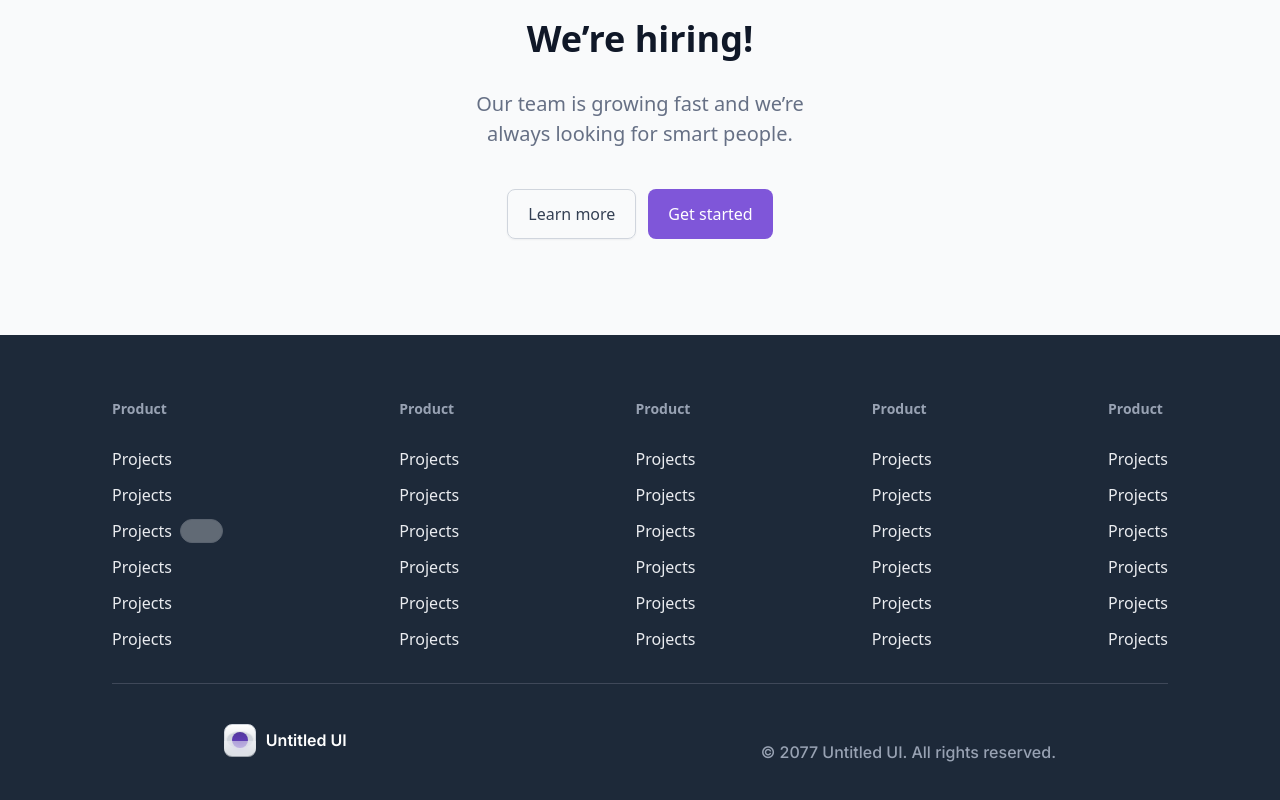
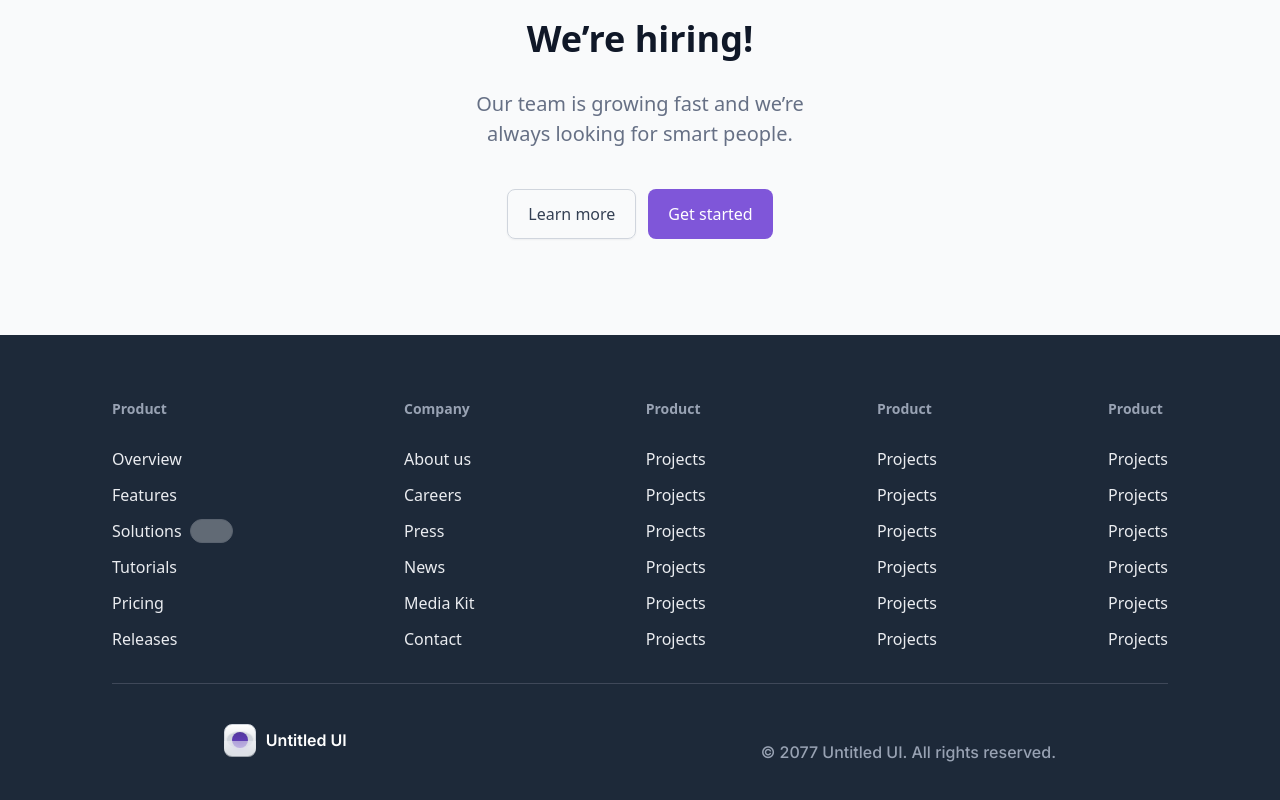
Before and after one commit to arcteggzz/UnbugQa, a React (Create React App) app: page / in a window 1280 px wide. Shown: the part 3555-4355 px from the top of the page. Built offline with nearby package versions, Linux system fonts and the light colour scheme; the HTML template or start-up script is replaced by a standard one.

Commit message:
Finished Footer section

```diff
--- a/src/Components/Footer.jsx
+++ b/src/Components/Footer.jsx
@@ -4,6 +4,7 @@ function Footer() {
     return (
         <div className="bg-[#1D2939] md:px-[112px] sm:px-[16px] pb-[48px] md:pt-[64px] sm:pt-[48px]">
             <FooterList />
+            {/* FooterBase start */}
             <div className="flex md:justify-between md:items-center md:flex-row sm:flex-col md:pt-[32px] sm:pt-[32px] md:px-[112px] sm:px-[16px] border-t-[0.5px] border-t-[#3f4859]">
                 <div className="flex items-center cursor-pointer">
                     <div className="relative flex justify-center items-center aspect-square w-[32px] border-[0.2px] border-[#D0D5DD] bg-gradient-to-b from-[#FFFFFF] to-[#D0D5DD] rounded-[8px]">
@@ -18,6 +19,7 @@ function Footer() {
                     © 2077 Untitled UI. All rights reserved.
                 </h1>
             </div>
+            {/* FooterBase end */}
         </div>
     );
 }
--- a/src/Data/FooterData.js
+++ b/src/Data/FooterData.js
@@ -1,22 +1,22 @@
 const FooterData = [
     {
         header: "Product",
-        text1: "Projects",
-        text2: "Projects",
-        text3: "Projects",
-        text4: "Projects",
-        text5: "Projects",
-        text6: "Projects",
+        text1: "Overview",
+        text2: "Features",
+        text3: "Solutions",
+        text4: "Tutorials",
+        text5: "Pricing",
+        text6: "Releases",
         new: "true"
     },
     {
-        header: "Product",
-        text1: "Projects",
-        text2: "Projects",
-        text3: "Projects",
-        text4: "Projects",
-        text5: "Projects",
-        text6: "Projects",
+        header: "Company",
+        text1: "About us",
+        text2: "Careers",
+        text3: "Press",
+        text4: "News",
+        text5: "Media Kit",
+        text6: "Contact",
         new: "false"
     },
     {
```
